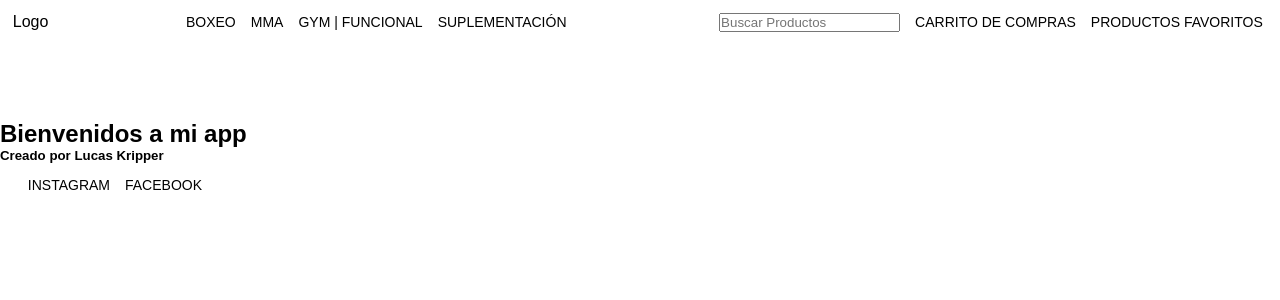
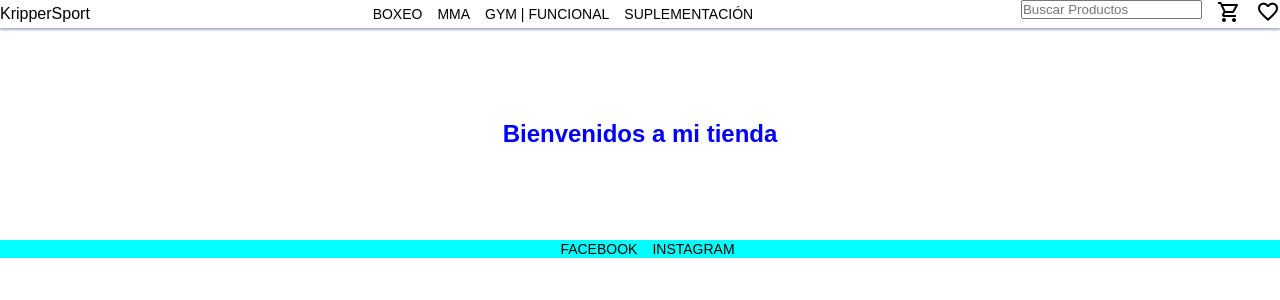
Before and after one commit to lucaskripper/React-KripperSport, a React (Create React App) app: page / in a window 1280 px wide. Shown: the top 300 px of the page. Built offline with nearby package versions, Linux system fonts and the light colour scheme.

Commit message:
Se agrego el componente CardWidget y el componente ItemListContainer, ademas de modificar el css y el footer

```diff
--- a/public/index.html
+++ b/public/index.html
@@ -10,34 +10,12 @@
       content="Web site created using create-react-app"
     />
     <link rel="apple-touch-icon" href="%PUBLIC_URL%/logo192.png" />
-    <!--
-      manifest.json provides metadata used when your web app is installed on a
-      user's mobile device or desktop. See https://developers.google.com/web/fundamentals/web-app-manifest/
-    -->
     <link rel="manifest" href="%PUBLIC_URL%/manifest.json" />
-    <!--
-      Notice the use of %PUBLIC_URL% in the tags above.
-      It will be replaced with the URL of the `public` folder during the build.
-      Only files inside the `public` folder can be referenced from the HTML.
-
-      Unlike "/favicon.ico" or "favicon.ico", "%PUBLIC_URL%/favicon.ico" will
-      work correctly both with client-side routing and a non-root public URL.
-      Learn how to configure a non-root public URL by running `npm run build`.
-    -->
+    <link rel="stylesheet" href="https://fonts.googleapis.com/css2?family=Material+Symbols+Outlined:opsz,wght,FILL,GRAD@48,100,1,200" />
     <title>React App</title>
   </head>
   <body>
     <noscript>You need to enable JavaScript to run this app.</noscript>
     <div id="root"></div>
-    <!--
-      This HTML file is a template.
-      If you open it directly in the browser, you will see an empty page.
-
-      You can add webfonts, meta tags, or analytics to this file.
-      The build step will place the bundled scripts into the <body> tag.
-
-      To begin the development, run `npm start` or `yarn start`.
-      To create a production bundle, use `npm run build` or `yarn build`.
-    -->
   </body>
 </html>
--- a/src/Components/Footer/Footer.js
+++ b/src/Components/Footer/Footer.js
@@ -3,8 +3,10 @@ const Footer = ()=>
 {
     return (
         <footer>
-            <h5>Creado por Lucas Kripper</h5>
-            <Nav menu ={false}/>
+            <ul>
+                <li><a href="https://google.com">Facebook</a></li>
+                <li><a href="https://google.com">Instagram</a></li>
+            </ul>
         </footer>
     );
 }
--- a/src/Components/Header/Header.js
+++ b/src/Components/Header/Header.js
@@ -3,7 +3,7 @@ const Header = () =>
 {
     return (
         <header>
-            <Nav menu={true}/>
+            <Nav/>
         </header>
     );
 }
--- /dev/null
+++ b/src/Components/ItemListContainer/ItemListContainer.js
@@ -0,0 +1,7 @@
+const ItemListContainer = (prop)=>
+{
+    return (
+        prop.greeting
+    )
+}
+export default ItemListContainer;
--- a/src/Components/Main/Main.js
+++ b/src/Components/Main/Main.js
@@ -1,9 +1,11 @@
+import ItemListContainer from "../ItemListContainer/ItemListContainer";
+
 const Main = ()=>
 {
     return (
         <main>
-                <h2>Bienvenidos a mi app</h2>
-            </main>
+                <ItemListContainer greeting={<h2 style={{color:"blue", textAlign:"center",}}>Bienvenidos a mi tienda</h2>}/>
+        </main>
     )
 }
 export default Main;
--- /dev/null
+++ b/src/Components/Nav/CardWidget.js
@@ -0,0 +1,7 @@
+const CardWidget = (prop)=>
+{
+    return (
+        prop.Icon
+    );
+}
+export default CardWidget;
--- a/src/Components/Nav/Nav.js
+++ b/src/Components/Nav/Nav.js
@@ -1,11 +1,11 @@
-const Nav = (prop)=>
-{
-    if(prop.menu)
+import CardWidget from "./CardWidget";
+
+const Nav = ()=>
 {
     return (
         <nav>
             <section> {/** Esta seccion es para poner en un lugar el logo que hace de boton de inicio */}
-                    <a href="https://google.com">Logo</a>
+                <a href="https://google.com">KripperSport</a>
             </section>
             <ul>
                 <li>
@@ -27,29 +27,14 @@ const Nav = (prop)=>
                     <input type="text" placeholder="Buscar Productos" />
                 </li>
                 <li>
-                        <a href="https://google.com">Carrito de compras</a>
+                    <a href="https://google.com"><CardWidget Icon={<span className="material-symbols-outlined">shopping_cart</span>}/></a>
                 </li>
                 <li>
-                        <a href="https://google.com">Productos Favoritos</a>
+                    <a href="https://google.com"><CardWidget Icon={<span className="material-symbols-outlined">favorite</span>}/></a>
                 </li>
             </ul>
         </nav>
         );
 }
-    else {/** Por el momento lo hice asi, pero no se si me convence */}
-    {
-        return(
-            <nav>
-                <ul>
-                    <li>
-                        <a href="https://google.com">Instagram</a>
-                    </li>
-                    <li>
-                        <a href="https://google.com">Facebook</a>
-                    </li>
-                </ul>
-            </nav>
-        );
-    }
-}
+
 export default Nav;
--- a/src/index.css
+++ b/src/index.css
@@ -4,16 +4,12 @@
     padding: 0;
     font-family: Arial, Helvetica, sans-serif;
 }
-a
+header
 {
-    text-decoration: none;
-    color: black;
+    width: 100%;
+    height: 120px;
 }
-ul
-{
-    list-style: none;
-}
-header
+main
 {
     width: 100%;
     height: 120px;
@@ -24,8 +20,14 @@ nav
     width: 100%;
     justify-content: space-between;
     align-items: center;
-    margin: 1%;
     position: fixed;
+    box-shadow: 0 2px 2px rgba( 31, 38, 135, 0.37);
+}
+
+nav section a
+{
+    text-decoration: none;
+    color: black;
 }
 
 nav ul
@@ -34,9 +36,7 @@ nav ul
     justify-content: center;
     flex-wrap: wrap;
     list-style: none;
-    margin: 0 30px 0 0;
-    padding-left: 0;
-    height: 100%;
+
 }
 nav ul li
 {
@@ -51,3 +51,25 @@ nav ul li a
     text-transform: uppercase;
     padding-left: 15px;
 }
+footer
+{
+    background-color: aqua;
+    width: 100%;
+    justify-content: space-between;
+    align-items: center;
+}
+
+footer ul
+{
+    display: flex;
+    justify-content: center;
+    list-style: none;
+}
+footer ul li a
+{
+    color: black;
+    text-decoration: none;
+    font-size: 14px;
+    text-transform: uppercase;
+    padding-left: 15px;
+}
```
Lines whose indentation alone changed are shown as unchanged.
